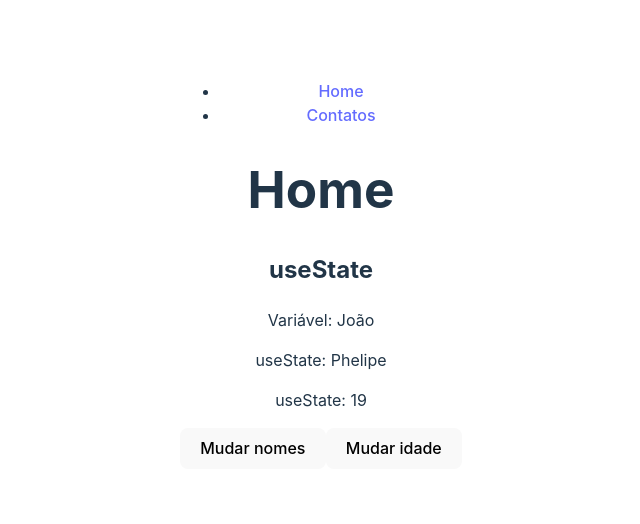
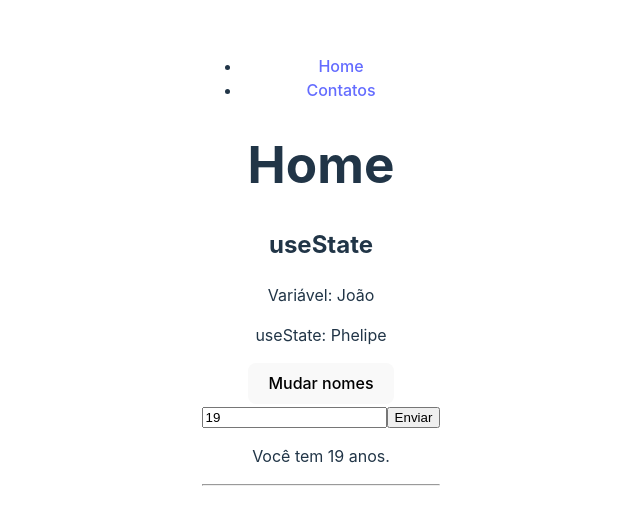
Before and after one commit to phelipeguimaraes/front-end, a React (Vite) app in the folder 3_React/9_HOOKS/reacthooks/: page / in a window 1280 px wide. Shown: the part 134-658 px from the top of the page, without its empty margins (319-959 px from the left). Built offline with nearby package versions, Linux system fonts and the light colour scheme.

Commit message:
useState e inputs

```diff
--- a/3_React/9_HOOKS/reacthooks/src/components/HookUseState.jsx
+++ b/3_React/9_HOOKS/reacthooks/src/components/HookUseState.jsx
@@ -7,15 +7,24 @@
     // 1 - useState
     let userName = "João"
     const [name, setName] = useState("Phelipe")
-    const [age, setAge] = useState(19)
+    //const [age, setAge] = useState(19)
 
     const changeNames = () => {
         userName = 'Pedro Alves'
         setName("Phelipe Guimarães")
     }
 
-    const changeAge = () => {
-        setAge(20)
+    //const changeAge = () => {
+    //    setAge(20)
+    //}
+
+    // 2 - useState e input
+    const [age, setAge] = useState(19)
+
+    const handleSubmit = (e) => {
+        e.preventDefault()
+
+        console.log(age)
     }
 
   return (
@@ -24,10 +33,21 @@
         <h2>useState</h2>
         <p>Variável: {userName}</p>
         <p>useState: {name}</p>
-        <p>useState: {age}</p>
 
         <button onClick={changeNames}>Mudar nomes</button>
-        <button onClick={changeAge}>Mudar idade</button>
+        {/*<button onClick={changeAge}>Mudar idade</button>*/}
+
+        {/* 2 - useState e input */}
+        <form onSubmit={handleSubmit}>
+            <input
+              type="text"
+              value={age}
+              onChange={(e) => setAge(e.target.value)}
+            />
+            <input type="submit" value="Enviar" />
+        </form>
+        <p>Você tem {age} anos.</p>
+        <hr />
     </div>
   )
 }
```
